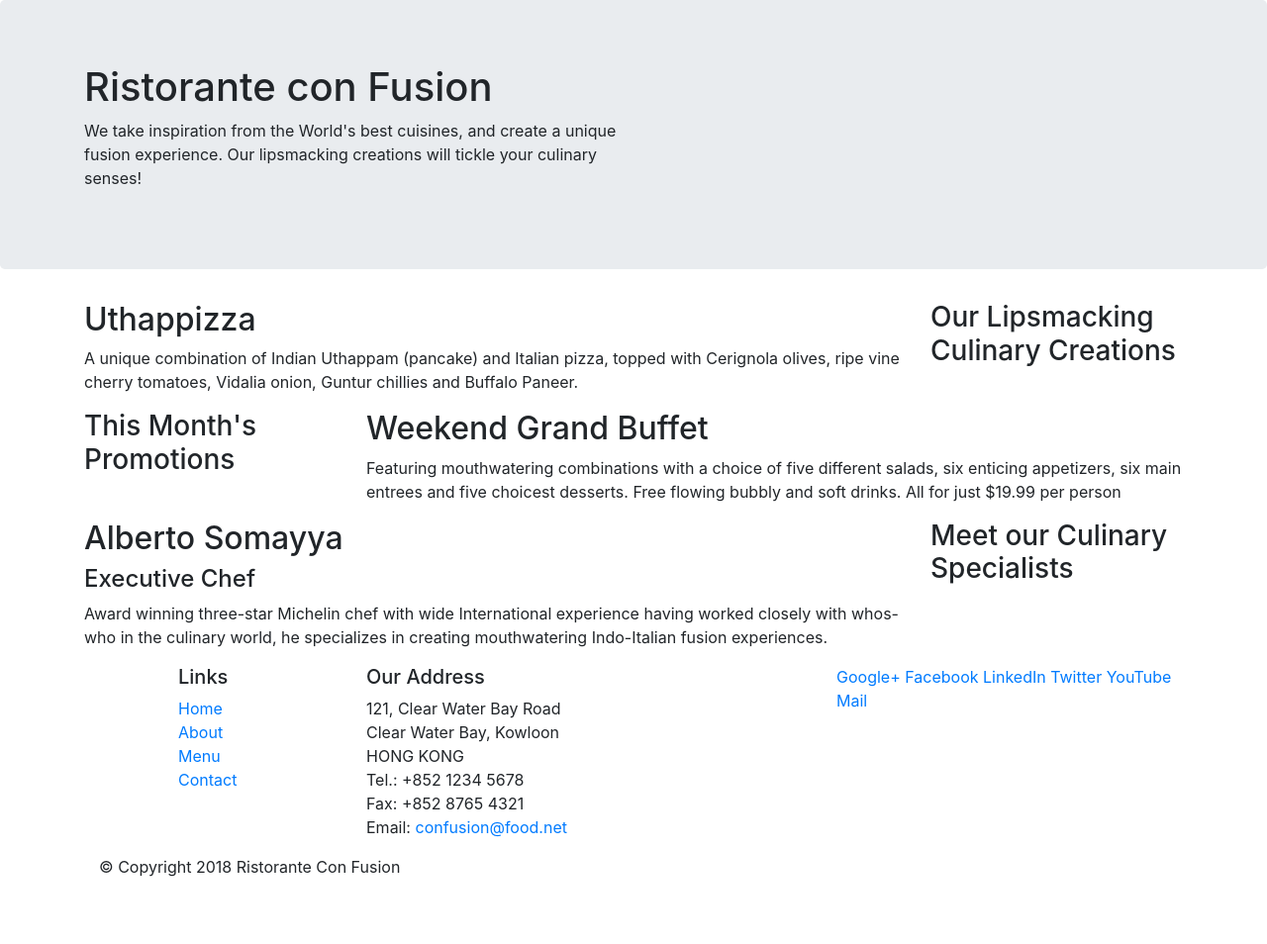
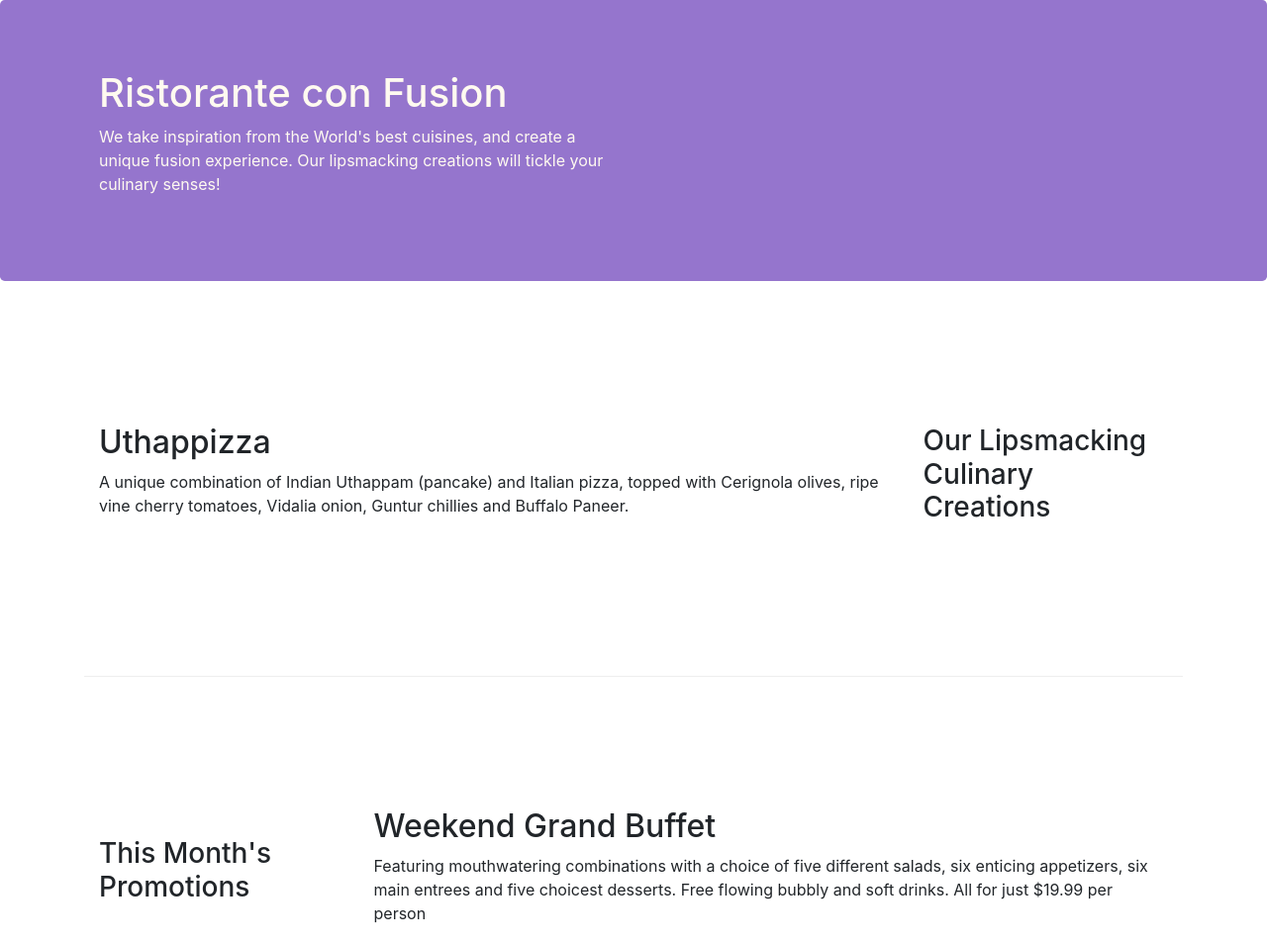
Before and after one commit to Bhaarath18/Bootstrap, a website: page index.html in a window 1280 px wide. Shown: the top 954 px of the page at 99% size. Before the commit the page ends 904 px from the top, so only its background shows below. Drawn offline with nearby package versions, Linux system fonts and the light colour scheme.

Commit message:
Bootstrap Grid Part 2

```diff
--- a/index.html
+++ b/index.html
@@ -5,16 +5,16 @@
     <meta http-equiv="X-UA-Compatible" content="IE=edge">
     <meta name="viewport" content="width=device-width, initial-scale=1.0">
     <title>Ristorante Con Fusion</title>
-
     <!-- Bootstrap CSS -->
     <link rel="stylesheet" href="node_modules/bootstrap/dist/css/bootstrap.min.css">
+    <link href="styles.css" rel="stylesheet">
 </head>
 
 <body>
 
     <header class="jumbotron">
         <div class="container">
-            <div class="row">
+            <div class="row row-header">
                 <div class="col-12 col-sm-6">
                     <h1>Ristorante con Fusion</h1>
                     <p>We take inspiration from the World's best cuisines, and create a unique fusion experience. Our lipsmacking creations will tickle your culinary senses!</p>
@@ -26,7 +26,7 @@
     </header>
 
     <div class="container">
-        <div class="row">
+        <div class="row row-content align-items-center">
             <div class="col-12 col-sm-4 order-sm-last col-md-3" >
                 <h3>Our Lipsmacking Culinary Creations</h3>
             </div>
@@ -37,7 +37,7 @@
         </div>
 
 
-        <div class="row">
+        <div class="row row-content align-items-center">
             <div class="col-12 col-sm-4 col-md-3">
                 <h3>This Month's Promotions</h3>
             </div>
@@ -47,7 +47,7 @@
             </div>
         </div>
 
-        <div class="row">
+        <div class="row row-content align-items-center">
             <div class="col-12 col-sm-4 order-sm-last col-md-3">
                 <h3>Meet our Culinary Specialists</h3>
             </div>
@@ -59,7 +59,7 @@
         </div>
     </div>
 
-    <footer>
+    <footer class="footer">
         <div class="container">
             <div class="row">
                 <div class="col-4 offset-1 col-sm-2">
@@ -83,7 +83,7 @@
 		           </address>
                 </div>
                 <div class="col-12 col-sm-4">
-                    <div >
+                    <div class="text-center">
                         <a href="http://google.com/+">Google+</a>
                         <a href="http://www.facebook.com/profile.php?id=">Facebook</a>
                         <a href="http://www.linkedin.com/in/">LinkedIn</a>
@@ -93,8 +93,8 @@
                     </div>
                 </div>
            </div>
-           <div class="col-auto">
-                <div>
+           <div class="row justify-content-center">
+                <div class="col-auto">
                     <p>© Copyright 2018 Ristorante Con Fusion</p>
                 </div>
            </div>
--- a/package.json
+++ b/package.json
@@ -12,9 +12,10 @@
   "dependencies": {
     "bootstrap": "^4.0.0",
     "jquery": "^3.3.1",
-    "lite-server": "^2.6.1",
     "popper.js": "^1.12.9"
   },
-  "devDependencies": {},
+  "devDependencies": {
+    "lite-server": "^2.6.1"
+  },
   "description": ""
 }
--- /dev/null
+++ b/styles.css
@@ -0,0 +1,29 @@
+.row-header{
+    margin:0px auto;
+    padding:0px;
+}
+
+.row-content {
+    margin:0px auto;
+    padding: 50px 0px 50px 0px;
+    border-bottom: 1px ridge;
+    min-height:400px;
+}
+
+.footer{
+    background-color: #D1C4E9;
+    margin:0px auto;
+    padding: 20px 0px 20px 0px;
+}
+.jumbotron {
+    padding:70px 30px 70px 30px;
+    margin:0px auto;
+    background: #9575CD ;
+    color:floralwhite;
+}
+
+address{
+    font-size:80%;
+    margin:0px;
+    color:#0f0f0f;
+}
```
Also changed, not shown: 1 other file.
